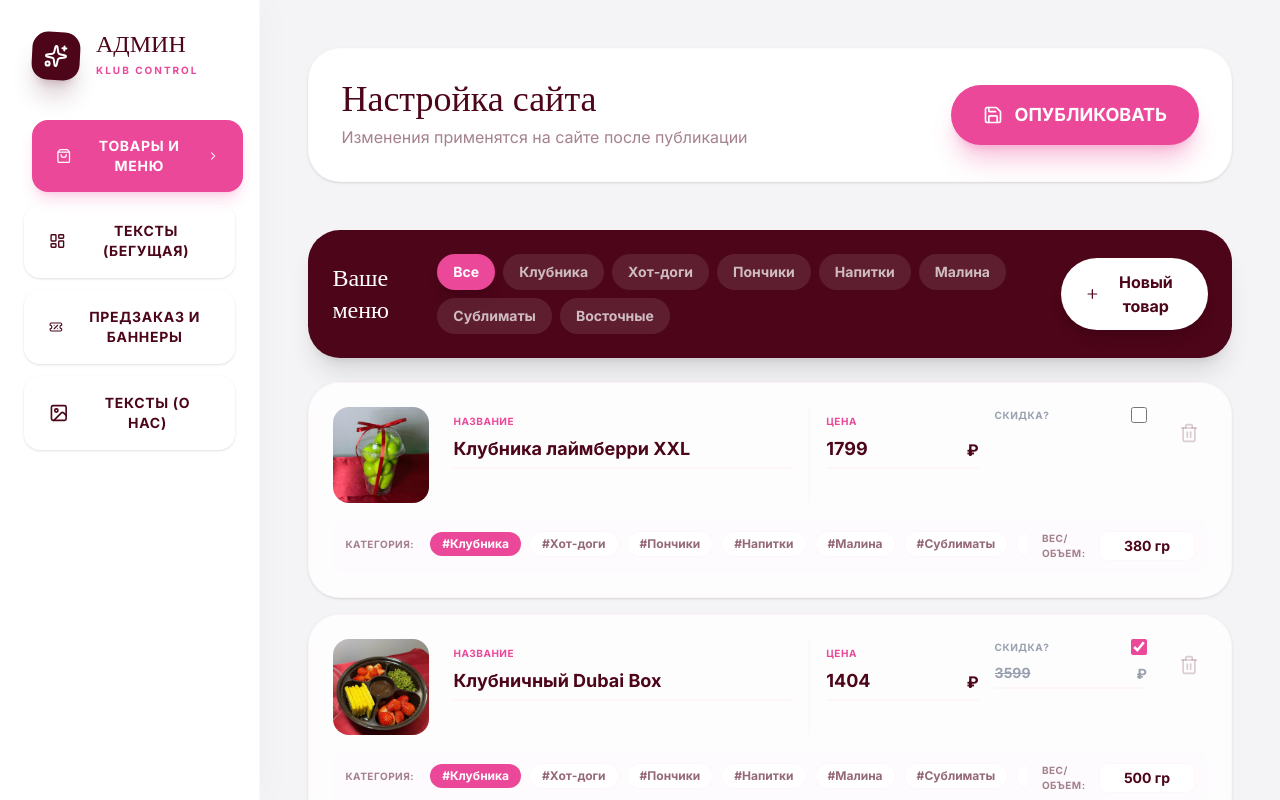
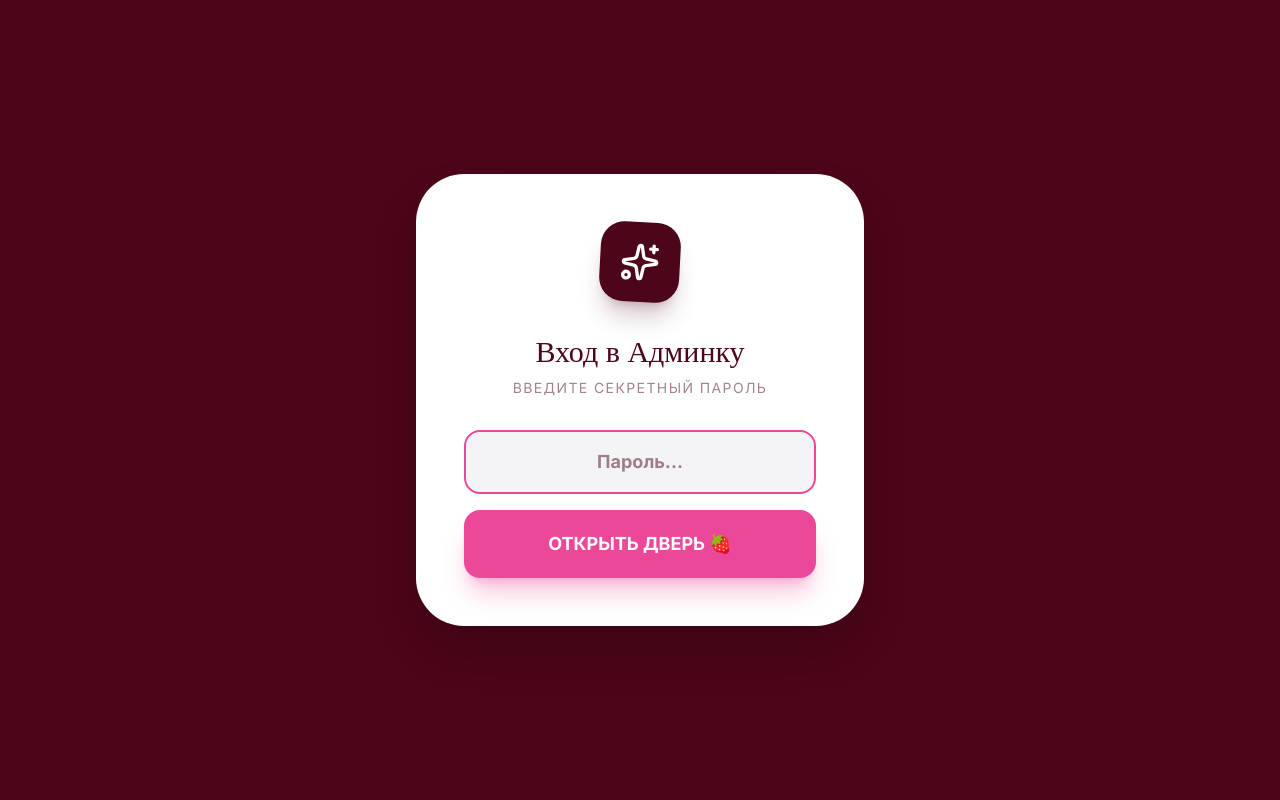
Before and after one commit to Nikitaa2333333/-1, a React (Vite) app: page /dashboard in a window 1280 px wide. Shown: the top 800 px of the page. Built offline with nearby package versions, Linux system fonts and the light colour scheme; a web font is replaced by a local one.

Commit message:
Добавлена защита админки паролем

```diff
--- a/src/pages/Dashboard.tsx
+++ b/src/pages/Dashboard.tsx
@@ -133,10 +133,61 @@ const ProductRow = ({ product, categories, onChange, onDelete }: any) => {
 };
 
 export const Dashboard = () => {
+    const [isAuthenticated, setIsAuthenticated] = useState(false);
+    const [passwordInput, setPasswordInput] = useState('');
+    const [loginError, setLoginError] = useState('');
+
     const [activeTab, setActiveTab] = useState<Section>('menu');
     const [formData, setFormData] = useState(data);
     const [isSaving, setIsSaving] = useState(false);
     const [activeCategoryFilter, setActiveCategoryFilter] = useState('all');
+
+    const handleLogin = () => {
+        if (passwordInput === 'klub2025') {
+            setIsAuthenticated(true);
+        } else {
+            setLoginError('Неверный пароль, братик! Попробуй еще раз 🍓');
+            setPasswordInput('');
+        }
+    };
+
+    if (!isAuthenticated) {
+        return (
+            <div className="min-h-screen bg-brand-dark flex items-center justify-center p-6 font-sans">
+                <motion.div
+                    initial={{ opacity: 0, scale: 0.9 }}
+                    animate={{ opacity: 1, scale: 1 }}
+                    className="bg-white p-8 md:p-12 rounded-[3rem] shadow-2xl max-w-md w-full text-center space-y-8"
+                >
+                    <div className="w-20 h-20 bg-brand-dark rounded-3xl flex items-center justify-center mx-auto rotate-3 shadow-xl shadow-brand-dark/20">
+                        <Sparkles className="text-white w-10 h-10" />
+                    </div>
+                    <div>
+                        <h1 className="font-dela text-3xl text-brand-dark mb-2">Вход в Админку</h1>
+                        <p className="text-brand-dark/50 text-sm font-medium uppercase tracking-widest">Введите секретный пароль</p>
+                    </div>
+                    <div className="space-y-4">
+                        <input
+                            type="password"
+                            value={passwordInput}
+                            onChange={(e) => setPasswordInput(e.target.value)}
+                            onKeyDown={(e) => e.key === 'Enter' && handleLogin()}
+                            placeholder="Пароль..."
+                            className="w-full bg-[#F4F4F6] border-2 border-brand-pink/10 rounded-2xl px-6 py-4 font-bold text-center text-lg outline-none focus:border-brand-hot transition-all"
+                            autoFocus
+                        />
+                        {loginError && <p className="text-red-500 font-bold text-sm italic">{loginError}</p>}
+                        <button
+                            onClick={handleLogin}
+                            className="w-full py-5 bg-brand-hot text-white rounded-2xl font-black text-lg shadow-xl shadow-brand-hot/30 hover:bg-brand-dark transition-all active:scale-95"
+                        >
+                            ОТКРЫТЬ ДВЕРЬ 🍓
+                        </button>
+                    </div>
+                </motion.div>
+            </div>
+        );
+    }
 
     const handleSave = async () => {
         setIsSaving(true);
```
